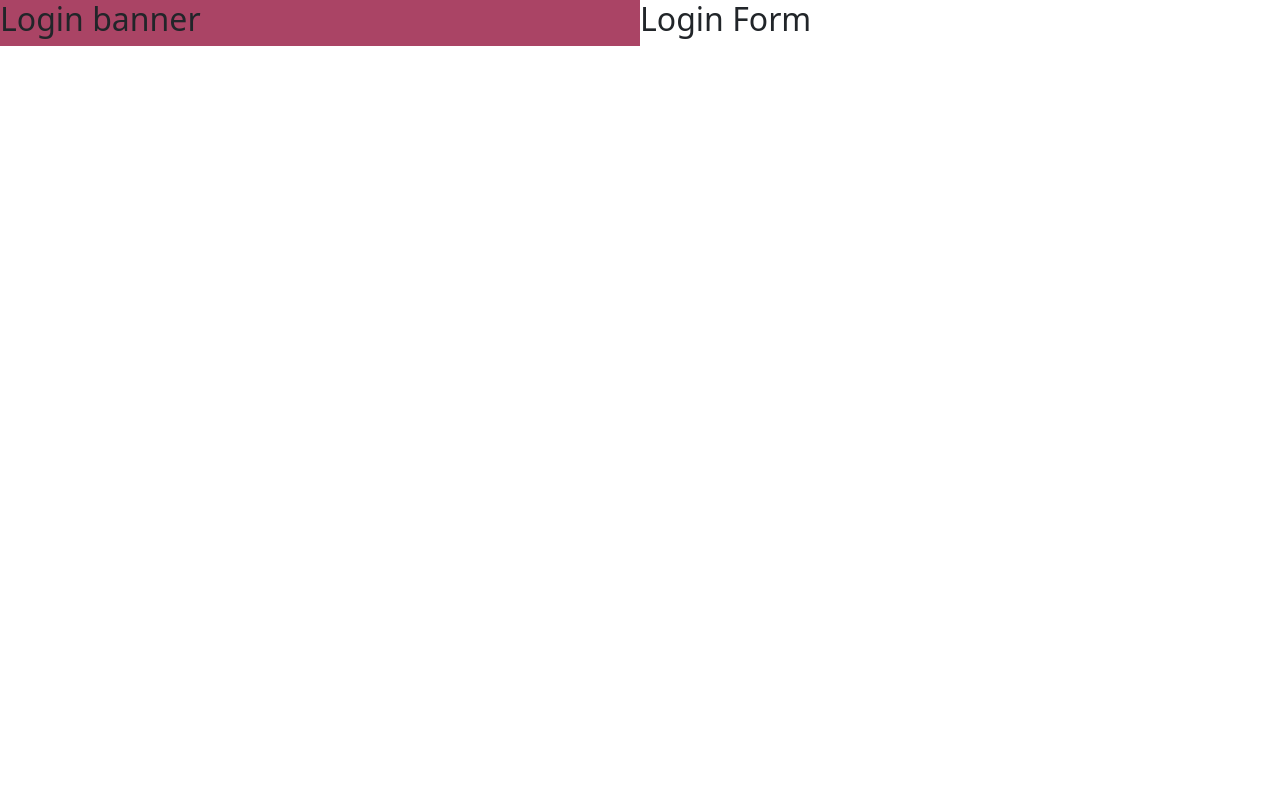
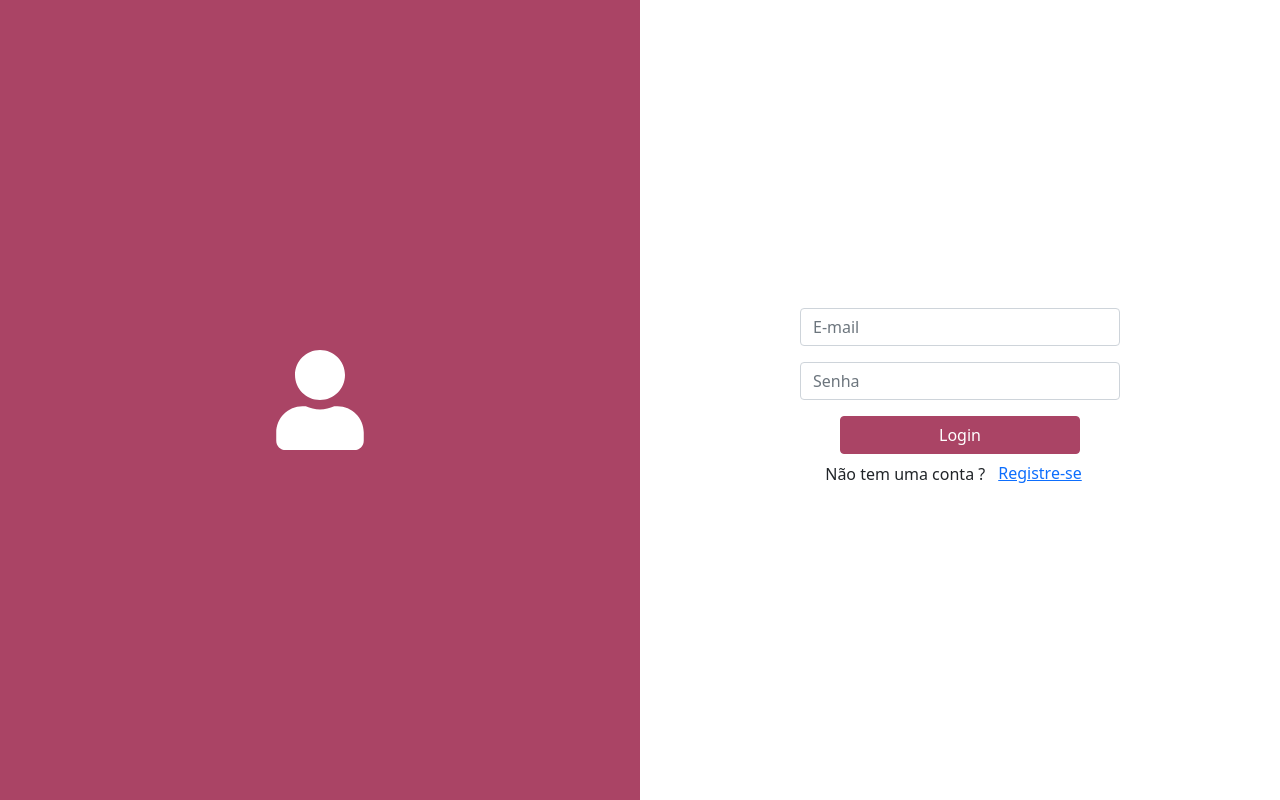
Before and after one commit to yurilimace/catalogo-livro, a React (Create React App) app: page /login in a window 1280 px wide. Built offline with nearby package versions, Linux system fonts and the light colour scheme.

Commit message:
Layout Tela de Login concluido

```diff
--- a/src/pages/login/index.tsx
+++ b/src/pages/login/index.tsx
@@ -1,13 +1,33 @@
 import React from 'react';
+import { Form, Button } from 'react-bootstrap';
+import { FaUser } from 'react-icons/fa';
 
 const LoginPage = () => {
   return (
-    <div className="d-flex">
-      <div className="w-50 bg-primary">
-        <h2> Login banner </h2>
+    <div className="d-flex vh-100">
+      <div className=" d-flex align-items-center justify-content-center w-50 bg-primary">
+        <FaUser color="#fff" size={100} />
       </div>
-      <div className="w-50">
-        <h2> Login Form </h2>
+      <div className="w-50 d-flex align-items-center justify-content-center ">
+        <form className="w-50">
+          <Form.Group className="mb-3">
+            <Form.Control type="email" placeholder="E-mail" />
+          </Form.Group>
+          <Form.Group>
+            <Form.Control type="password" placeholder="Senha" />
+          </Form.Group>
+          <Button
+            variant="primary"
+            className="w-75 d-flex me-auto ms-auto align-content-center justify-content-center mt-3 ButtonLoginPosition"
+            type="submit"
+          >
+            Login
+          </Button>
+          <div className="d-flex justify-content-center">
+            <span className="mt-2">Não tem uma conta ? </span>
+            <Button variant="link">Registre-se</Button>
+          </div>
+        </form>
       </div>
     </div>
   );
--- a/src/scss/custom.scss
+++ b/src/scss/custom.scss
@@ -26,6 +26,10 @@ $theme-colors: (
   vertical-align: 0.03em;
 }
 
+.ButtonLoginPosition {
+  margin-left: 3rem;
+}
+
 .sidemenu {
   width: 20%;
 }
```
Also changed, not shown: .eslintrc.json.
